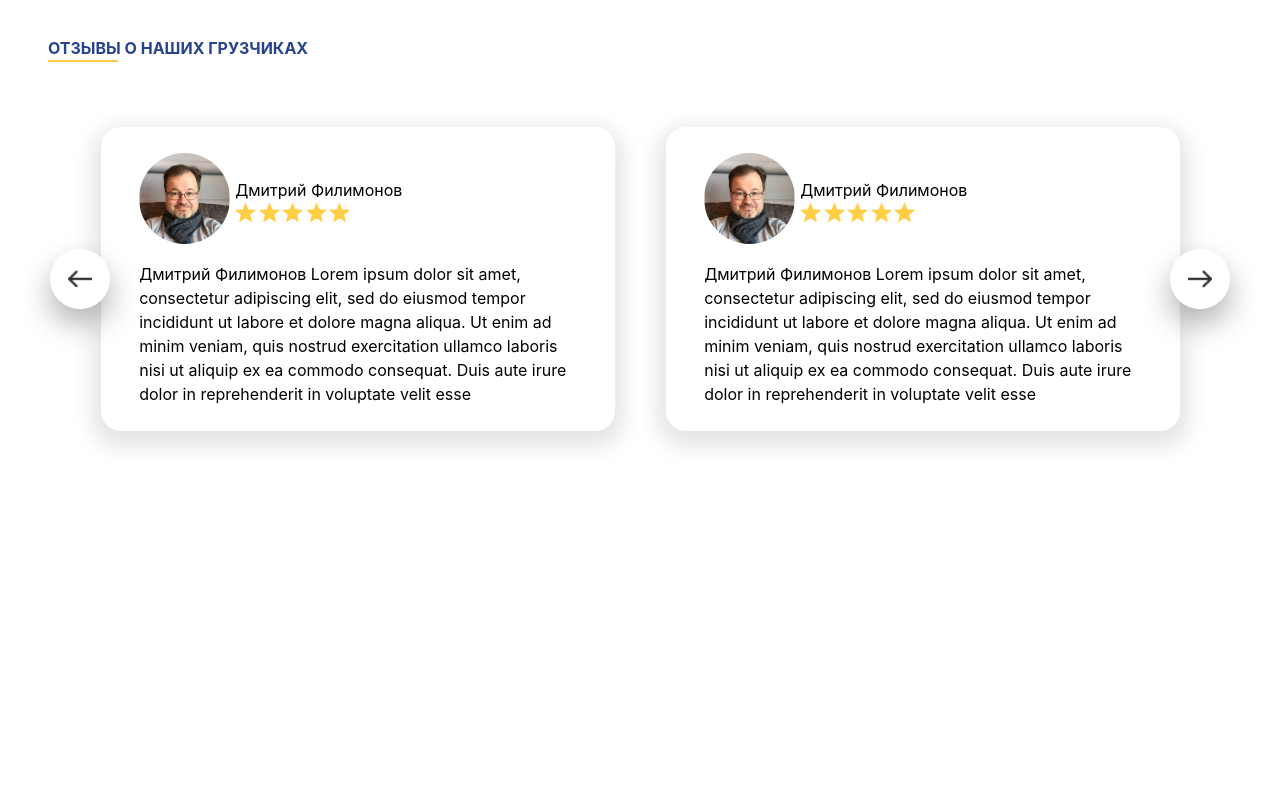
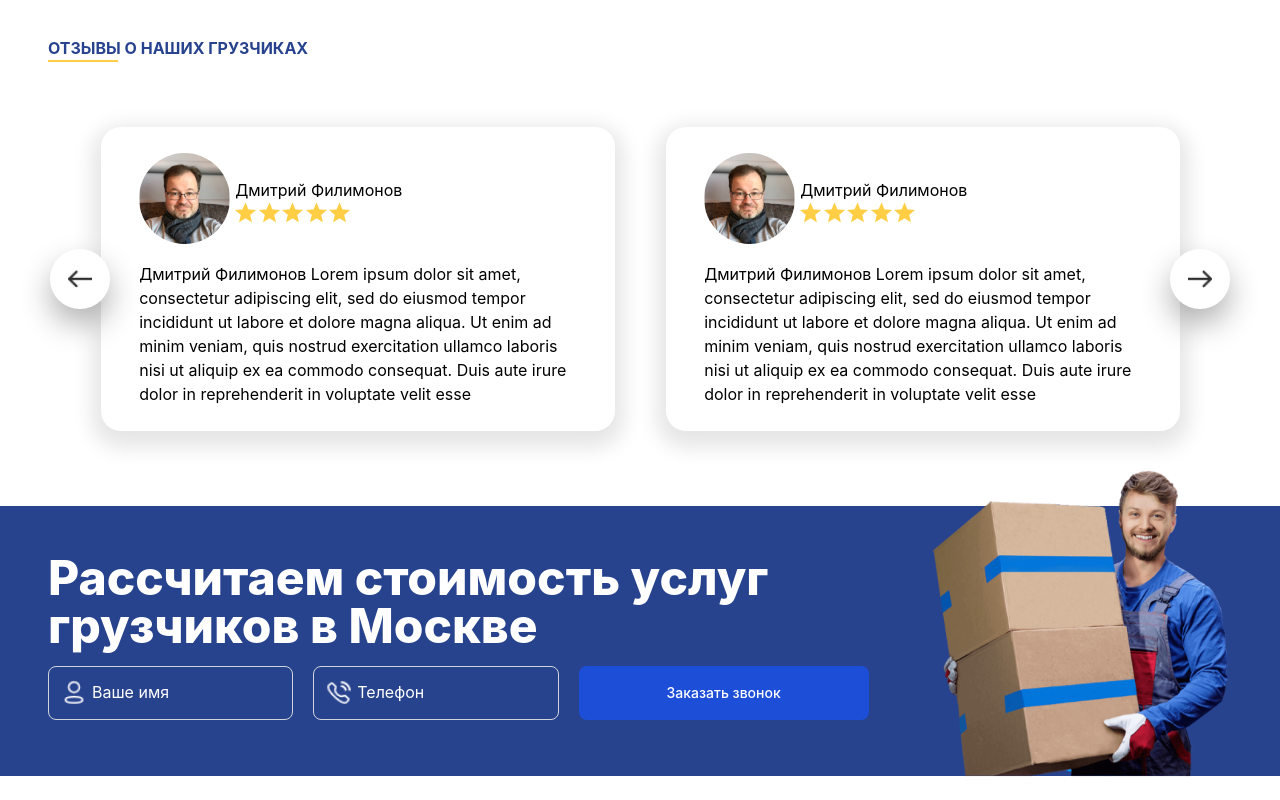
Before and after one commit to FarhodNomonov/Movers, a React (Create React App) app: page / in a window 1280 px wide. Shown: the part 2195-2995 px from the top of the page. Before the commit the page ends 2701 px from the top, so only its background shows below. Built offline with nearby package versions, Linux system fonts and the light colour scheme.

Commit message:
fix Moving

```diff
--- a/src/components/home/index.js
+++ b/src/components/home/index.js
@@ -20,7 +20,7 @@ function Home() {
       <Cards />
       <Accordion />
       <MoveSlider />
-      {/* <Moving /> */}
+      <Moving />
       {/* <Move /> */}
       {/* <Footer /> */}
     </div>
--- a/src/components/moving-services/Moving.js
+++ b/src/components/moving-services/Moving.js
@@ -22,10 +22,10 @@ function Moving() {
     }));
   };
   return (
-    <div className="w-full md:h-max p-12 sm:min-w-[610px] relative bg-[#28438E]">
+    <div className="w-full md:h-max p-12 sm:min-w-[85vw] smm:px-4 relative bg-[#28438E]">
       <div className="max-w-[1536px] relative md:flex-col mx-auto flex ">
         <div className="h-max w-[70%] md:w-full xl:flex-col xl:flex lg:w-full">
-          <h1 className="text-5xl w-full font-extrabold text-white text-bold ">
+          <h1 className="text-5xl smm:text-3xl w-full font-extrabold text-white text-bold ">
             Рассчитаем стоимость услуг грузчиков в Москве
           </h1>
           <div className="flex gap-5 lg:flex lg:flex lg:flex-col   mt-4 md:flex-col">
```
